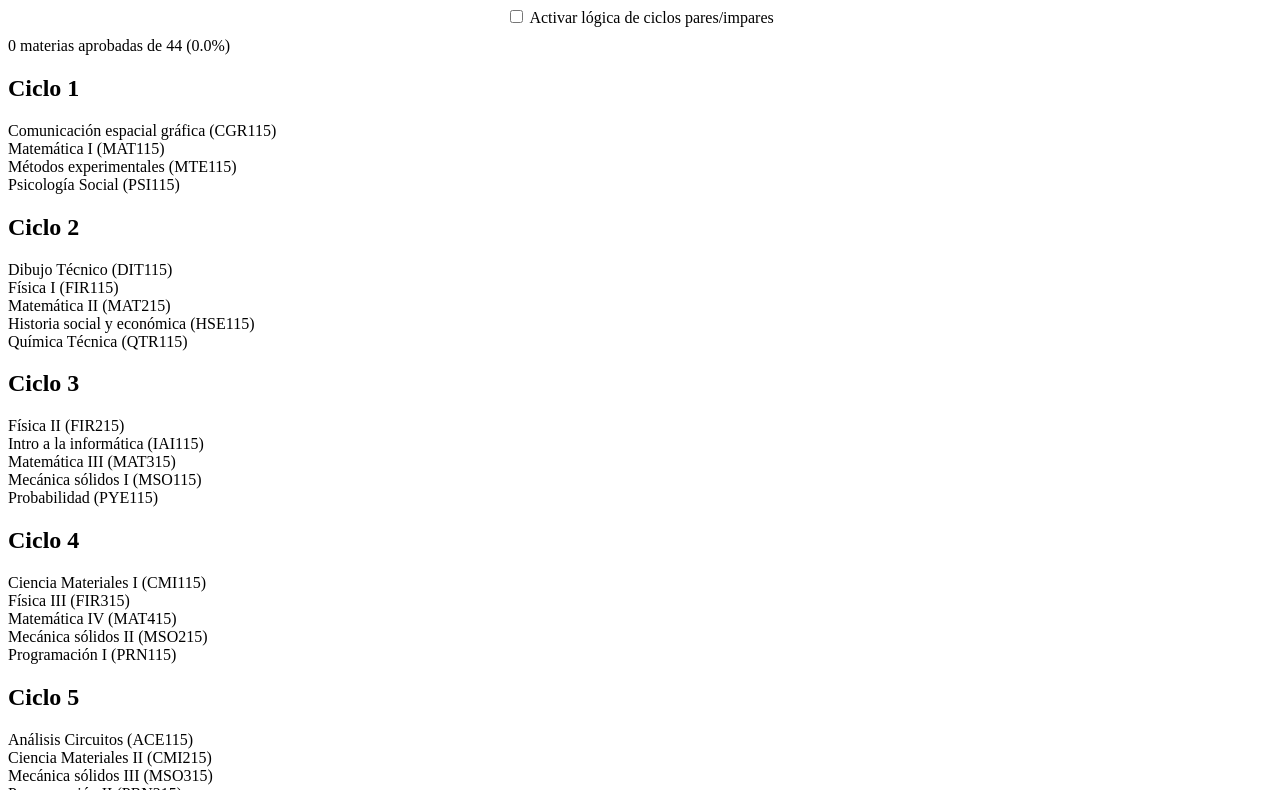
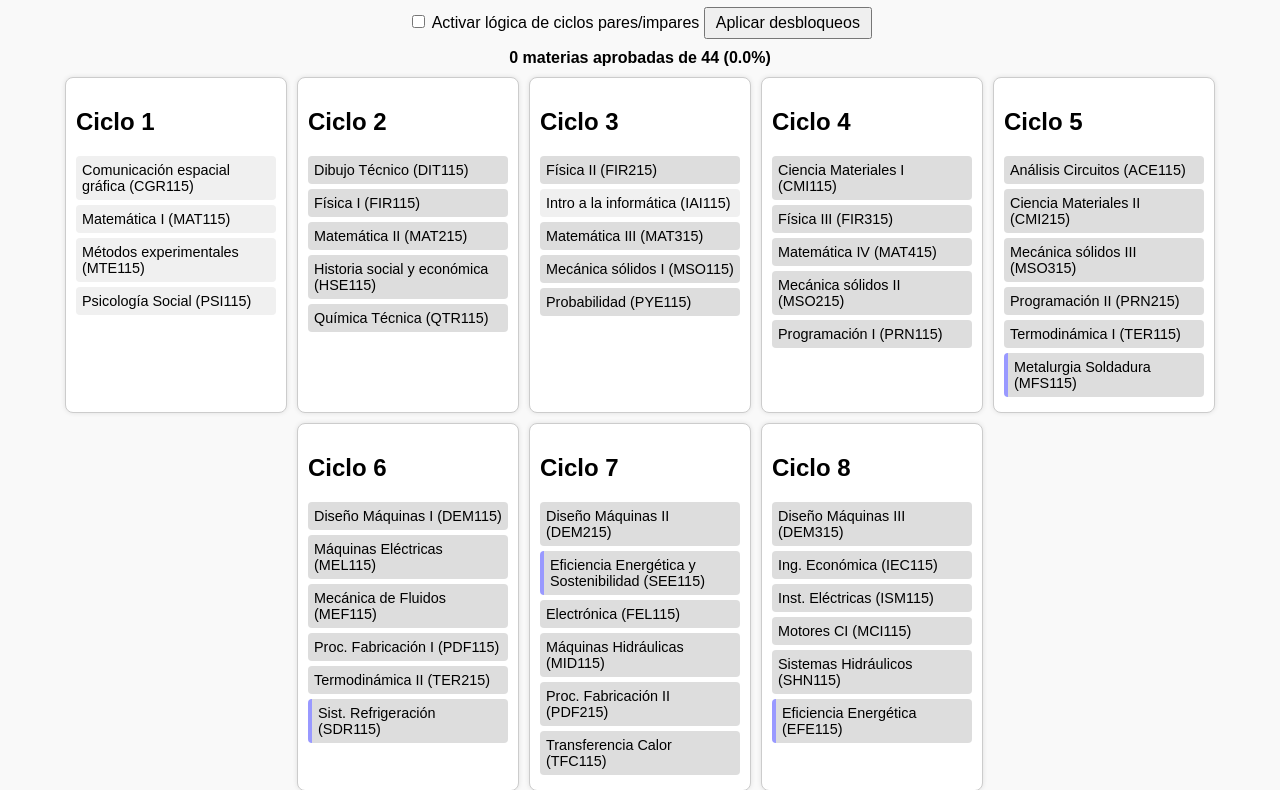
Before and after one commit to Sibrian9/Malla-Mecanica, a plain HTML site: page index.html in a window 1280 px wide. Shown: the part 73-863 px from the top of the page. Drawn offline with Linux system fonts and the light colour scheme.

Commit message:
Update index.html

```diff
--- a/index.html
+++ b/index.html
@@ -4,13 +4,25 @@
   <meta charset="UTF-8">
   <title>Malla Curricular Ingeniería Mecánica</title>
   <style>
-    /* (El estilo permanece igual que antes para mantener apariencia limpia) */
+    body { font-family: sans-serif; margin: 20px; background: #f9f9f9; }
+    h1 { text-align: center; }
+    .grid { display: flex; flex-wrap: wrap; gap: 10px; justify-content: center; }
+    .ciclo { background: #fff; border: 1px solid #ccc; padding: 10px; border-radius: 8px; width: 200px; box-shadow: 0 0 5px rgba(0,0,0,0.1); }
+    .materia { padding: 6px; border-radius: 4px; margin-bottom: 5px; cursor: pointer; font-size: 0.9em; }
+    .aprobada { background: #b6fcb6; }
+    .pendiente { background: #f0f0f0; }
+    .bloqueada { background: #ddd; cursor: not-allowed; }
+    .electiva { border-left: 4px solid #9999ff; }
+    #resumen { text-align: center; font-weight: bold; margin: 10px; }
+    #controles { text-align: center; margin: 10px; }
+    button { padding: 5px 10px; font-size: 1em; cursor: pointer; }
   </style>
 </head>
 <body>
   <h1>Malla Curricular Ingeniería Mecánica</h1>
-  <div style="text-align:center; margin-bottom: 10px;">
+  <div id="controles">
     <label><input type="checkbox" id="modoCiclo"> Activar lógica de ciclos pares/impares</label>
+    <button id="btnAplicar">Aplicar desbloqueos</button>
   </div>
   <div id="resumen">0 materias aprobadas</div>
   <div class="grid" id="malla"></div>
@@ -28,13 +40,20 @@
 
     const estado = JSON.parse(localStorage.getItem("malla_aprobadas") || "{}");
     let modoCiclo = localStorage.getItem("modo_ciclo") === "true";
-    const actualizadores = [], materiasTotal = [], materiasElectivas = [];
+    const actualizadores = [], materiasTotal = [], materiasElectivas = [], materiasMeta = [];
+
+    const cicloMap = {};
+    const desbloqueoPendiente = {};
 
     document.getElementById("modoCiclo").checked = modoCiclo;
     document.getElementById("modoCiclo").addEventListener("change", e => {
       modoCiclo = e.target.checked;
       localStorage.setItem("modo_ciclo", modoCiclo);
+    });
+
+    document.getElementById("btnAplicar").addEventListener("click", () => {
       actualizarTodo();
+      guardarEstado();
     });
 
     function guardarEstado() {
@@ -49,13 +68,24 @@
         div.classList.add("electiva");
         materiasElectivas.push(id);
       }
+      materiasTotal.push(id);
+      materiasMeta.push({ id, requisitos, cicloNumero });
+      cicloMap[id] = cicloNumero;
       div.textContent = `${nombre} (${id})`;
-      materiasTotal.push(id);
 
-      function actualizarEstado() {
+      div.addEventListener("click", () => {
+        estado[id] = !estado[id];
+        actualizarResumen();
+        guardarEstado();
+        actualizarVisual(div, id, requisitos, electiva, cicloNumero);
+      });
+
+      return { div, actualizar: () => actualizarVisual(div, id, requisitos, electiva, cicloNumero) };
+    }
+
+    function actualizarVisual(div, id, requisitos, electiva, cicloNumero) {
       let bloqueada = requisitos.length && !requisitos.every(r => estado[r]);
 
-        // Restricción por ciclo par/impar (excepto MEF115)
       if (modoCiclo && id !== "MEF115") {
         const cicloImpar = cicloNumero % 2 === 1;
         const ciclosActivos = materiasTotal.filter(cid => estado[cid])
@@ -76,35 +106,21 @@
       }
     }
 
-      div.addEventListener("click", () => {
-        if (div.classList.contains("bloqueada")) return;
-        estado[id] = !estado[id];
-        guardarEstado();
-        actualizarTodo();
-      });
-
-      return { div, actualizarEstado };
-    }
-
-    const cicloMap = {}; // Mapea materia a número de ciclo
     const malla = document.getElementById("malla");
-    let cicloNum = 1;
     for (const ciclo in data) {
       const col = document.createElement("div");
       col.className = "ciclo";
       const title = document.createElement("h2");
       title.textContent = ciclo;
       col.appendChild(title);
+      const numero = parseInt(ciclo.match(/\d+/)?.[0]);
 
       data[ciclo].forEach(([id, nombre, requisitos, electiva]) => {
-        cicloMap[id] = cicloNum;
-        const { div, actualizarEstado } = crearMateria(id, nombre, requisitos, electiva, cicloNum);
+        const { div, actualizar } = crearMateria(id, nombre, requisitos, electiva, numero);
+        actualizadores.push(actualizar);
         col.appendChild(div);
-        actualizadores.push(actualizarEstado);
       });
-
       malla.appendChild(col);
-      cicloNum++;
     }
 
     function actualizarResumen() {
```
Lines whose indentation alone changed are shown as unchanged.
